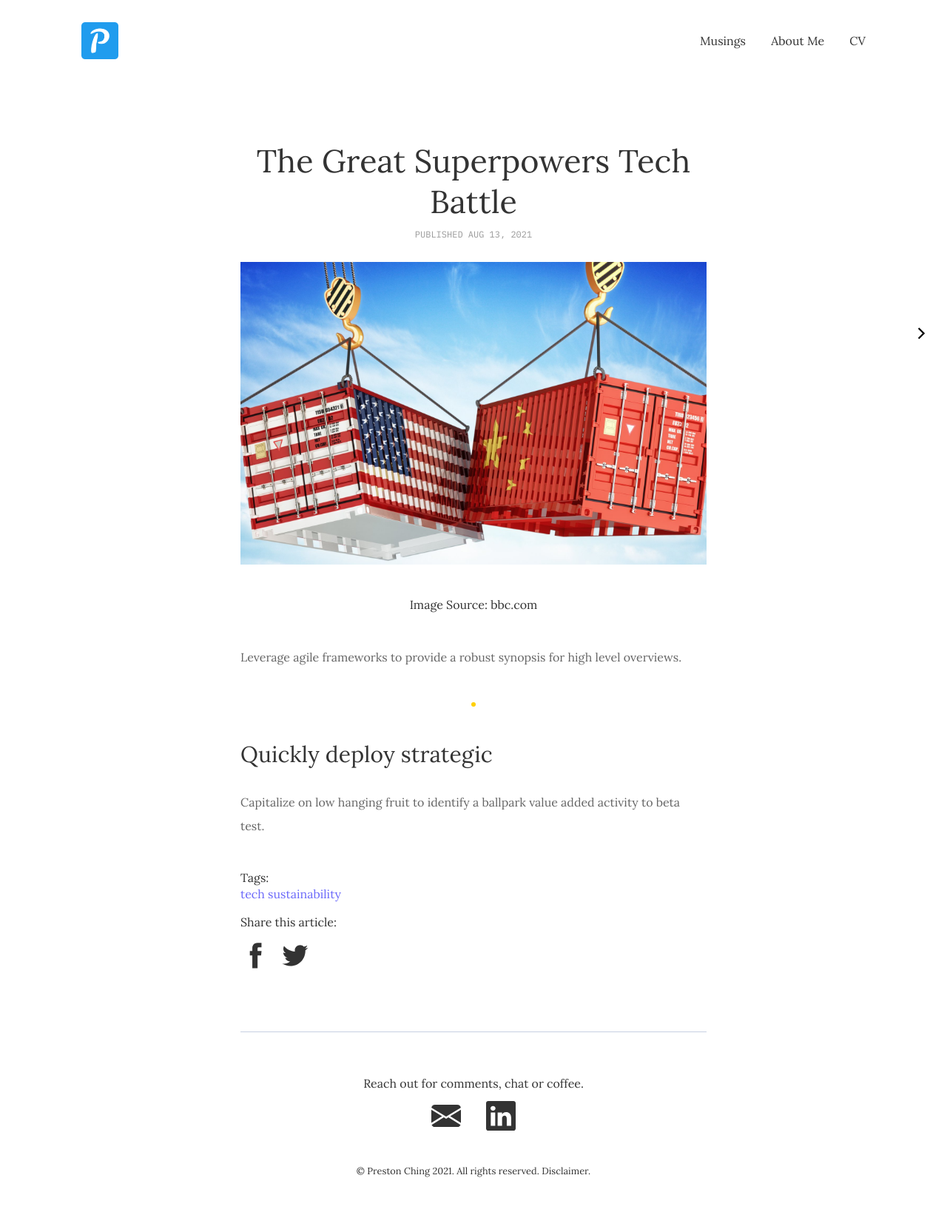
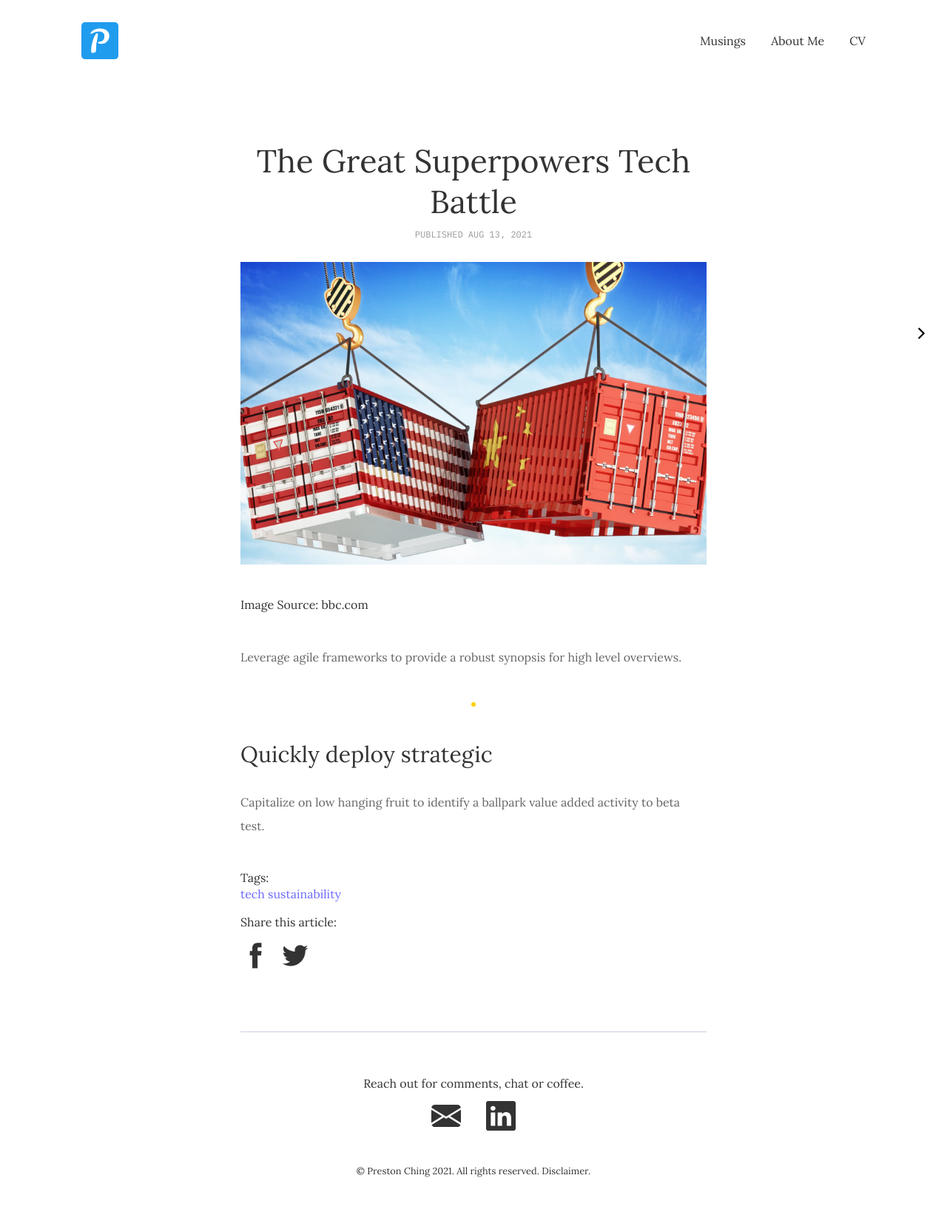
Before and after one commit to PrestonChing/prestonching.github.io, a Jekyll site: the page built from _posts/2021-08-13-us-china.md, in a window 1280 px wide. Shown: the whole page at 74% size. Built offline with Jekyll 4.4.1, drawn with Linux system fonts in a browser that asks for light colours.

Commit message:
add caption 3

```diff
--- a/_layouts/post.html
+++ b/_layouts/post.html
@@ -13,10 +13,11 @@ layout: default
       {% if page.image %}
       <div class="post-image img-blur" style="background-image: url({{site.baseurl}}{{page.image}})"></div>
       {% endif %}
-      {% if page.caption %}
-      <div class="post__content">{{page.caption}}</div>
-      {% endif %}
     </div>
+
+    {% if page.caption %}
+    <div class="post__content">{{page.caption}}</div>
+    {% endif %}
 
     <div class="post__content" data-aos="fade-up" data-aos-easing="ease-out-quad" data-aos-delay="100" data-aos-duration="700">
       {{ content }}
```
